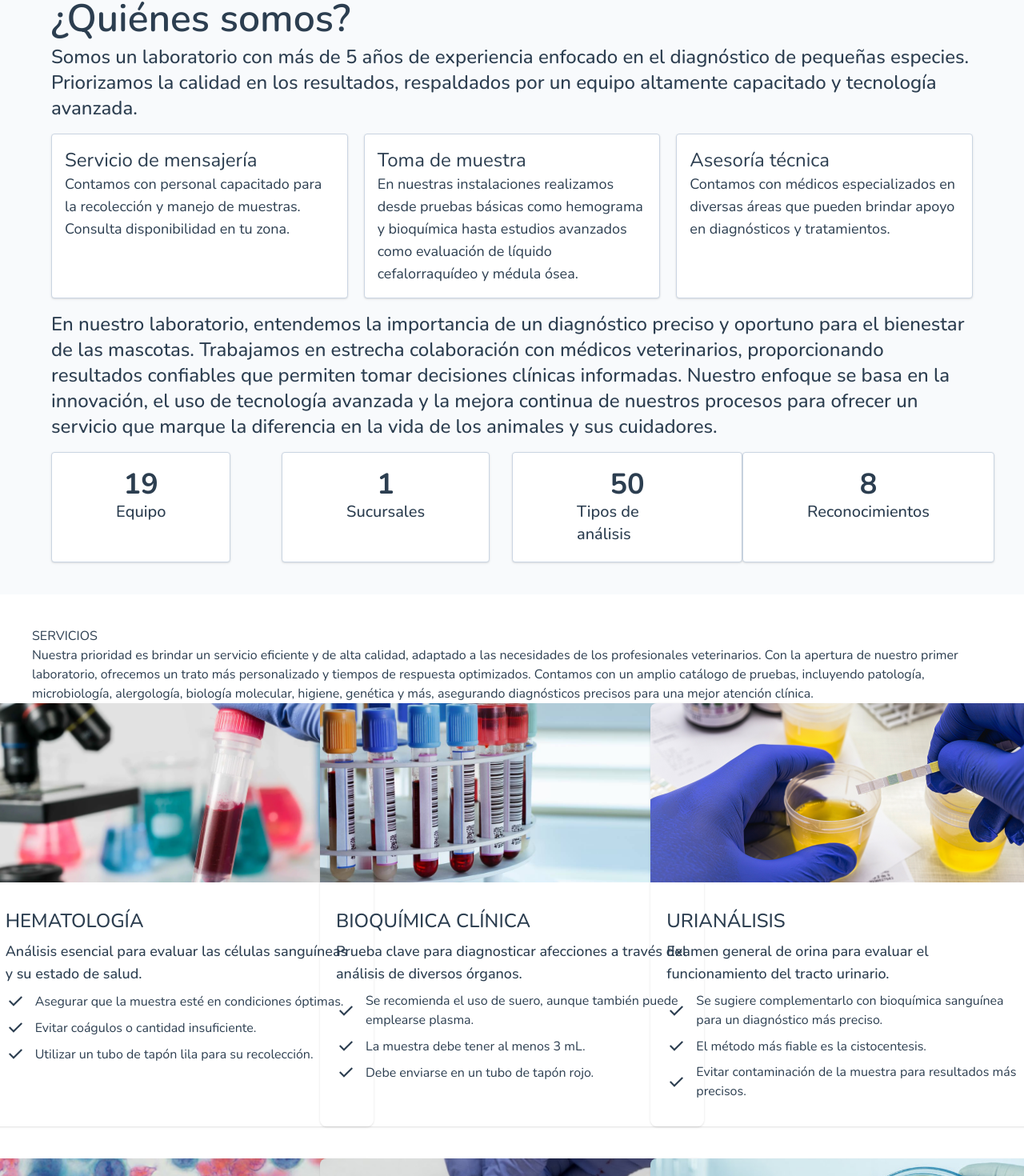
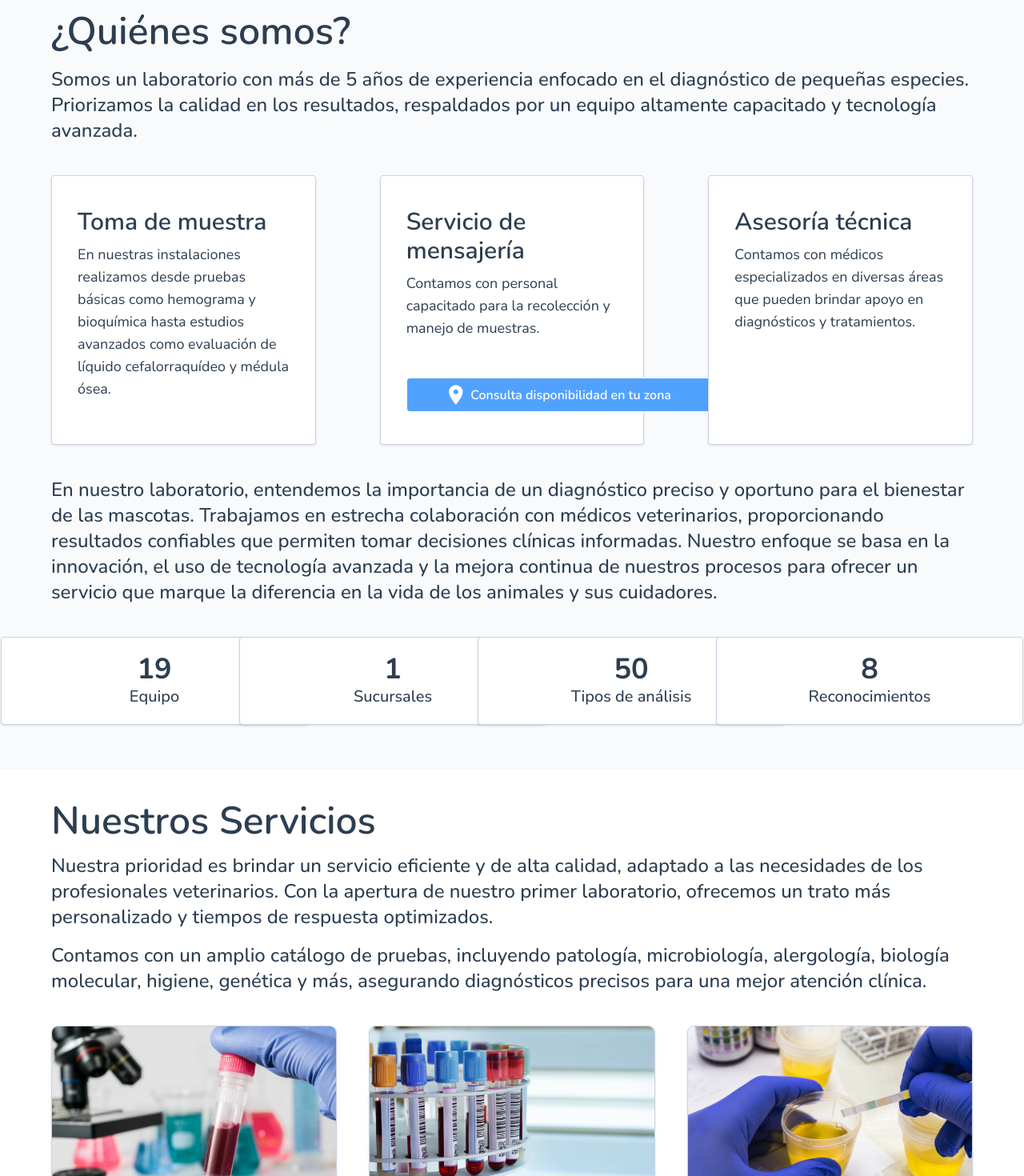
Before and after one commit to cosorio16/ecalab, a React (Vite) app: page / in a window 1280 px wide. Shown: the part 839-2309 px from the top of the page at 80% size. Built offline with nearby package versions, Linux system fonts and the light colour scheme; a web font is replaced by a local one.

Commit message:
addding styles and info, adding swiperjs

```diff
--- a/package.json
+++ b/package.json
@@ -13,7 +13,7 @@
     "@tailwindcss/vite": "^4.0.6",
     "react": "^19.0.0",
     "react-dom": "^19.0.0",
-    "swiper": "^11.2.2",
+    "swiper": "^11.2.3",
     "tailwindcss": "^4.0.6"
   },
   "devDependencies": {
--- a/src/components/About.jsx
+++ b/src/components/About.jsx
@@ -1,9 +1,8 @@
 function About() {
   return (
-    <section className="bg-slate-50 px-16 py-10">
-      <div className="flex flex-col gap-4">
+    <section className="bg-slate-50 px-16 py-14 flex flex-col gap-10">
       {/* Sección principal */}
-        <div className="flex flex-col gap-2">
+      <div className="flex flex-col gap-5">
         <h1 className="text-5xl font-semibold">¿Quiénes somos?</h1>
         <p className="text-2xl font-medium">
           Somos un laboratorio con más de 5 años de experiencia enfocado en el
@@ -14,24 +13,33 @@ function About() {
       </div>
 
       {/* Servicios */}
-        <div className="grid grid-cols-3 gap-5">
-          <div className="flex border border-slate-300 flex-col shadow bg-white rounded p-4">
-            <h2 className="text-2xl">Servicio de mensajería</h2>
-            <p className="text-lg">
-              Contamos con personal capacitado para la recolección y manejo de
-              muestras. Consulta disponibilidad en tu zona.
-            </p>
-          </div>
-          <div className="flex border border-slate-300 flex-col shadow bg-white rounded p-4">
-            <h2 className="text-2xl">Toma de muestra</h2>
+      <div className="grid grid-cols-3 gap-20">
+        <div className="gap-2 flex border border-slate-300 flex-col shadow bg-white rounded px-8 py-10">
+          <h2 className="text-3xl font-semibold">Toma de muestra</h2>
           <p className="text-lg">
             En nuestras instalaciones realizamos desde pruebas básicas como
             hemograma y bioquímica hasta estudios avanzados como evaluación de
             líquido cefalorraquídeo y médula ósea.
           </p>
         </div>
-          <div className="flex border border-slate-300 flex-col shadow bg-white rounded p-4">
-            <h2 className="text-2xl">Asesoría técnica</h2>
+        <div className="gap-2 flex border border-slate-300 flex-col shadow bg-white rounded px-8 py-10">
+          <h2 className="text-3xl font-semibold">Servicio de mensajería</h2>
+          <p className="text-lg">
+            Contamos con personal capacitado para la recolección y manejo de
+            muestras.
+          </p>
+          <button className="w-96 flex items-center gap-2 border rounded px-5 py-2 font-semibold bg-blue-400 text-white cursor-pointer hover:gap-5 transition-all duration-300 justify-center m-auto mt-10">
+            <svg width="20" height="25" viewBox="0 0 304 432">
+              <path
+                fill="currentColor"
+                d="M149 3q62 0 106 43.5T299 152q0 31-15.5 71.5t-37.5 75t-44 65t-37 48.5l-16 17q-6-6-16-18t-35.5-46.5t-45.5-67T16 224T0 152Q0 90 43.5 46.5T149 3m0 202q22 0 38-15.5t16-37.5t-16-37.5T149 99t-37.5 15.5T96 152t15.5 37.5T149 205"
+              />
+            </svg>
+            Consulta disponibilidad en tu zona
+          </button>
+        </div>
+        <div className="gap-2 flex border border-slate-300 flex-col shadow bg-white rounded px-8 py-10">
+          <h2 className="text-3xl font-semibold">Asesoría técnica</h2>
           <p className="text-lg">
             Contamos con médicos especializados en diversas áreas que pueden
             brindar apoyo en diagnósticos y tratamientos.
@@ -43,31 +51,29 @@ function About() {
         En nuestro laboratorio, entendemos la importancia de un diagnóstico
         preciso y oportuno para el bienestar de las mascotas. Trabajamos en
         estrecha colaboración con médicos veterinarios, proporcionando
-          resultados confiables que permiten tomar decisiones clínicas
-          informadas. Nuestro enfoque se basa en la innovación, el uso de
-          tecnología avanzada y la mejora continua de nuestros procesos para
-          ofrecer un servicio que marque la diferencia en la vida de los
-          animales y sus cuidadores.
+        resultados confiables que permiten tomar decisiones clínicas informadas.
+        Nuestro enfoque se basa en la innovación, el uso de tecnología avanzada
+        y la mejora continua de nuestros procesos para ofrecer un servicio que
+        marque la diferencia en la vida de los animales y sus cuidadores.
       </p>
 
       {/* Estadísticas */}
-        <div className="grid grid-cols-4">
-          <div className="border border-slate-300 rounded bg-white shadow w-fit px-20 py-5 flex flex-col items-center">
+      <div className="grid grid-cols-4 justify-items-center gap-10">
+        <div className="border border-slate-300 rounded bg-white shadow min-w-fit w-96 py-5 flex flex-col items-center">
           <h2 className="font-bold text-4xl">19</h2>
           <p className="font-medium text-xl">Equipo</p>
         </div>
-          <div className="border border-slate-300 rounded bg-white shadow w-fit px-20 py-5 flex flex-col items-center">
+        <div className="border border-slate-300 rounded bg-white shadow min-w-fit w-96 py-5 flex flex-col items-center">
           <h2 className="font-bold text-4xl">1</h2>
           <p className="font-medium text-xl">Sucursales</p>
         </div>
-          <div className="border border-slate-300 rounded bg-white shadow w-fit px-20 py-5 flex flex-col items-center">
+        <div className="border border-slate-300 rounded bg-white shadow min-w-fit w-96 py-5 flex flex-col items-center">
           <h2 className="font-bold text-4xl">50</h2>
           <p className="font-medium text-xl">Tipos de análisis</p>
         </div>
-          <div className="border border-slate-300 rounded bg-white shadow w-fit px-20 py-5 flex flex-col items-center">
+        <div className="border border-slate-300 rounded bg-white shadow min-w-fit w-96 py-5 flex flex-col items-center">
           <h2 className="font-bold text-4xl">8</h2>
           <p className="font-medium text-xl">Reconocimientos</p>
-          </div>
         </div>
       </div>
     </section>
--- a/src/components/Card.jsx
+++ b/src/components/Card.jsx
@@ -11,7 +11,7 @@ function Card({
   console.log(services[0]);
 
   return (
-    <div className="w-120 shadow rounded-lg">
+    <div className="w-full max-w-150 shadow rounded-lg border border-slate-300">
       <img
         src={image}
         alt=""
@@ -43,10 +43,14 @@ function Card({
             {ventajas.map((r, i) => (
               <li key={i} className="flex items-center gap-3">
                 <span>
-                  <svg width="25" height="25" viewBox="0 0 24 24">
+                  <svg
+                    width="25"
+                    height="25"
+                    viewBox="0 0 24 24"
+                  >
                     <path
                       fill="currentColor"
-                      d="m9.55 18l-5.7-5.7l1.425-1.425L9.55 15.15l9.175-9.175L20.15 7.4z"
+                      d="m5.825 21l1.625-7.025L2 9.25l7.2-.625L12 2l2.8 6.625l7.2.625l-5.45 4.725L18.175 21L12 17.275z"
                     />
                   </svg>
                 </span>
@@ -63,7 +67,7 @@ function Card({
                   <svg width="25" height="25" viewBox="0 0 24 24">
                     <path
                       fill="currentColor"
-                      d="m9.55 18l-5.7-5.7l1.425-1.425L9.55 15.15l9.175-9.175L20.15 7.4z"
+                      d="M3.9 11.175q-.275-.3-.275-.712T3.9 9.75l2.8-2.8l-1.075-1.075l-.3.3q-.3.3-.712.3t-.713-.3q-.275-.3-.275-.712t.275-.688l2-2q.3-.3.713-.3t.712.3q.3.275.3.7t-.3.7l-.3.3L8.1 5.55l2.8-2.8q.3-.3.713-.3t.712.3t.3.713t-.3.712l-.675.65l1.55 1.55l-2.825 2.8q-.275.3-.275.713t.275.712q.3.3.713.3t.712-.3l2.8-2.825l1.525 1.5L13.3 12.1q-.3.3-.3.713t.3.712q.275.275.688.263t.712-.288l2.8-2.825l1.525 1.525q.575.575.575 1.413t-.575 1.412l-.7.725l4.725 4.7H20.2l-3.3-3.3l-.7.725q-.575.575-1.412.575t-1.413-.575L6 10.5l-.675.675q-.3.275-.712.275t-.713-.275"
                     />
                   </svg>
                 </span>
--- a/src/components/Hero.jsx
+++ b/src/components/Hero.jsx
@@ -34,7 +34,7 @@ function Hero() {
         </div>
       </div>
       <div className="shadow-xl max-w-160 h-150">
-        <img src="/10.jpg" alt="" className="w-full h-full object-cover" />
+        <img src="/10.jpg" alt="" className="w-full h-full object-cover rounded-lg" />
       </div>
 
       <div className="fixed right-10 bottom-10 flex items-center gap-2">
--- a/src/components/Services.jsx
+++ b/src/components/Services.jsx
@@ -14,18 +14,22 @@ function Services() {
   ];
 
   return (
-    <section className="p-10">
-      <h1>SERVICIOS</h1>
-      <p>
-        Nuestra prioridad es brindar un servicio eficiente y de alta calidad,
-        adaptado a las necesidades de los profesionales veterinarios. Con la
-        apertura de nuestro primer laboratorio, ofrecemos un trato más
-        personalizado y tiempos de respuesta optimizados. Contamos con un amplio
-        catálogo de pruebas, incluyendo patología, microbiología, alergología,
-        biología molecular, higiene, genética y más, asegurando diagnósticos
-        precisos para una mejor atención clínica.
-      </p>
-      <div className="grid grid-cols-3 gap-10 justify-items-center">
+    <section className="py-10 px-16 flex flex-col gap-10">
+      <div className="flex flex-col gap-4">
+        <h1 className="text-5xl font-semibold">Nuestros Servicios</h1>
+        <p className="text-2xl font-medium">
+          Nuestra prioridad es brindar un servicio eficiente y de alta calidad,
+          adaptado a las necesidades de los profesionales veterinarios. Con la
+          apertura de nuestro primer laboratorio, ofrecemos un trato más
+          personalizado y tiempos de respuesta optimizados.
+        </p>
+        <p className="text-2xl font-medium">
+          Contamos con un amplio catálogo de pruebas, incluyendo patología,
+          microbiología, alergología, biología molecular, higiene, genética y
+          más, asegurando diagnósticos precisos para una mejor atención clínica.
+        </p>
+      </div>
+      <div className="grid grid-cols-3 gap-10 justify-items-stretch">
         {services.map((s, i) => (
           <Card
             image={images[i]}
```
Also changed, not shown: src/components/Contact.jsx (+53 -19 lines), 1 other file (tests, documents, lock files or other folders). Lines whose indentation alone changed are shown as unchanged.
